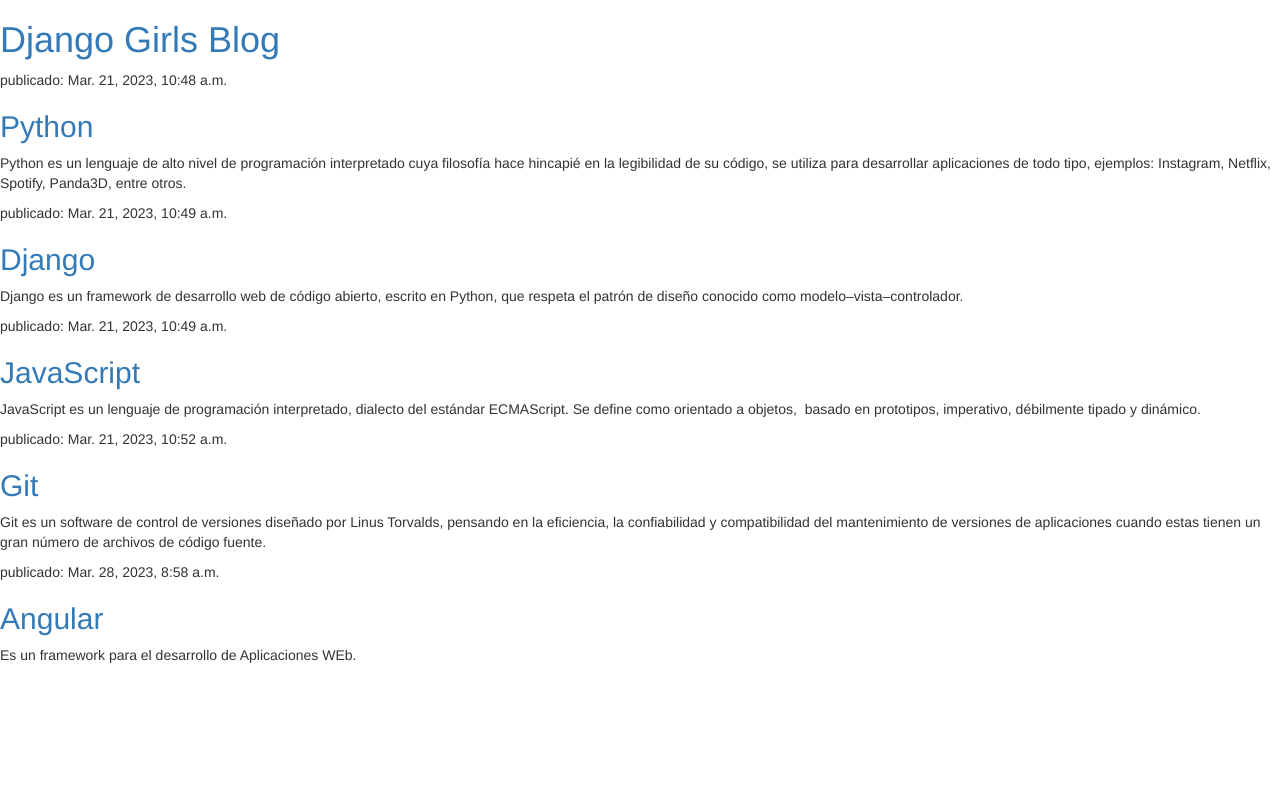
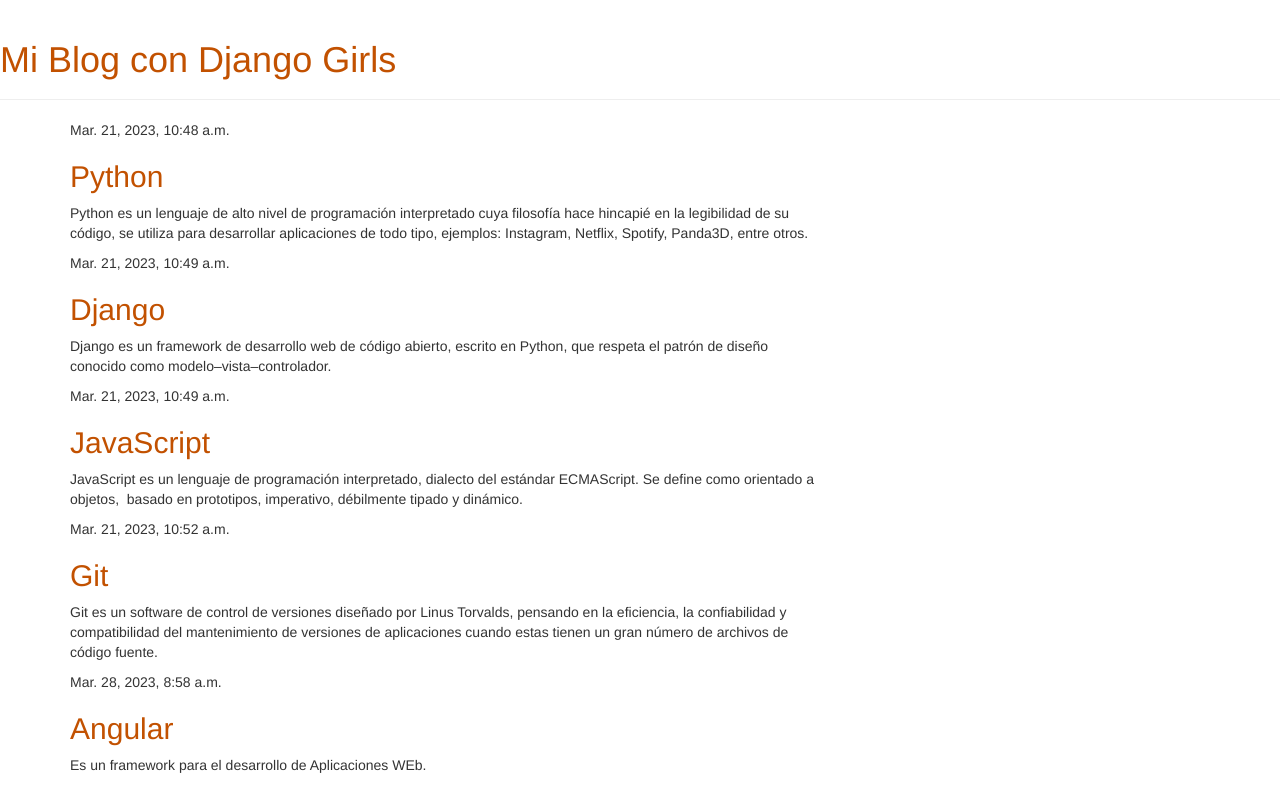
Before and after one commit to IESPSUR/tutorial-django-girls-Gabbies20, a Django app: page / in a window 1280 px wide. Run offline with Django 3.2, Linux system fonts and the light colour scheme; data comes from the database, SQL or seed files in the repository; some libraries are stand-ins or nearby versions.

Commit message:
Agregadas vistas y plantilla para el detalle del post del blog así como también CSS para el sitio.

```diff
--- a/blog/static/css/blog.css
+++ b/blog/static/css/blog.css
@@ -0,0 +1,3 @@
+h1 a, h2 a {
+     color: #C25100;
+}
--- /dev/null
+++ b/blog/templates/blog/base.html
@@ -0,0 +1,25 @@
+{% load static %}
+
+
+<html>
+    <head>
+        <title>Django Girls blog</title>
+        <link rel="stylesheet" href="//maxcdn.bootstrapcdn.com/bootstrap/3.2.0/css/bootstrap.min.css">
+        <link rel="stylesheet" href="//maxcdn.bootstrapcdn.com/bootstrap/3.2.0/css/bootstrap-theme.min.css">
+        <link href='//fonts.googleapis.com/css?family=Lobster&subset=latin,latin-ext' rel='stylesheet' type='text/css'>
+        <link rel="stylesheet" href="{% static 'css/blog.css' %}">
+    </head>
+    <body>
+        <div class="page-header">
+            <h1><a href="/">Mi Blog con Django Girls </a></h1>
+        </div>
+        <div class="content container">
+            <div class="row">
+                <div class="col-md-8">
+                    {% block content %}
+                    {% endblock %}
+                </div>
+            </div>
+        </div>
+    </body>
+</html>
--- a/blog/templates/blog/post_list.html
+++ b/blog/templates/blog/post_list.html
@@ -1,21 +1,13 @@
-<html>
-    <head>
-        <title>Django Girls blog</title>
-    </head>
-    <link rel="stylesheet" href="//maxcdn.bootstrapcdn.com/bootstrap/3.2.0/css/bootstrap.min.css">
-    <link rel="stylesheet" href="//maxcdn.bootstrapcdn.com/bootstrap/3.2.0/css/bootstrap-theme.min.css">
-    <body>
-        <div>
-            <h1><a href="/">Django Girls Blog</a></h1>
+{% extends 'blog/base.html' %}
+
+{% block content %}
+    {% for post in posts %}
+         <div class="post">
+            <div class="date">
+                {{ post.published_date }}
+            </div>
+            <h2><a href="{% url 'post_detail' pk=post.pk %}">{{ post.title }}</a></h2>
+            <p>{{ post.text|linebreaksbr }}</p>
         </div>
-
-        {% for post in posts %}
-            <div>
-                <p> publicado: {{ post.published_date }}</p>
-                <h2><a href="">{{ post.title }}</a></h2>
-                <p>{{ post.text|linebreaksbr }}</p>
-            </div>
-        {% endfor %}
-
-    </body>
-</html>
+    {% endfor %}
+{% endblock %}
--- a/blog/urls.py
+++ b/blog/urls.py
@@ -3,5 +3,6 @@
 
 urlpatterns = [
     path('', views.post_list,name='post_list'),
-    path('index/', views.mifuncion, name='index'),
+    path('post/<int:pk>/', views.post_detail, name='post_detail'),
+    #path('index/', views.mifuncion, name='index'),
 ]
--- a/blog/views.py
+++ b/blog/views.py
@@ -1,4 +1,4 @@
-from django.shortcuts import render
+from django.shortcuts import render, get_object_or_404
 from django.utils import timezone
 
 from blog.models import Post
@@ -6,14 +6,19 @@
 
 # Create your views here.
 def post_list(request):
-    posts = Post.objects.filter(published_date__lte=timezone.now()).order_by('published_date')
-    return render(request, 'blog/post_list.html', {'posts': posts})
+   posts = Post.objects.filter(published_date__lte=timezone.now()).order_by('published_date')
+   return render(request, 'blog/post_list.html', {'posts': posts})
 
 
-def mifuncion(request):
-    mensaje= "Gabriela"
-    mensaje2 = "Sokayna"
-    context = {}
-    context['key']= Post.objects.all()
+def post_detail(request, pk):
+    post = get_object_or_404(Post, pk=pk)
+    return render(request, 'blog/post_detail.html', {'post': post})
 
-    return render(request, 'blog/index.html', context)
+
+#def mifuncion(request):
+#   mensaje= "Gabriela"
+#   mensaje2 = "Sokayna"
+#   context = {}
+#   context['key']= Post.objects.all()
+
+#   return render(request, 'blog/index.html', context)
```
Also changed, not shown: blog/templates/blog/post_detail.html (added, +13 -0 lines).
